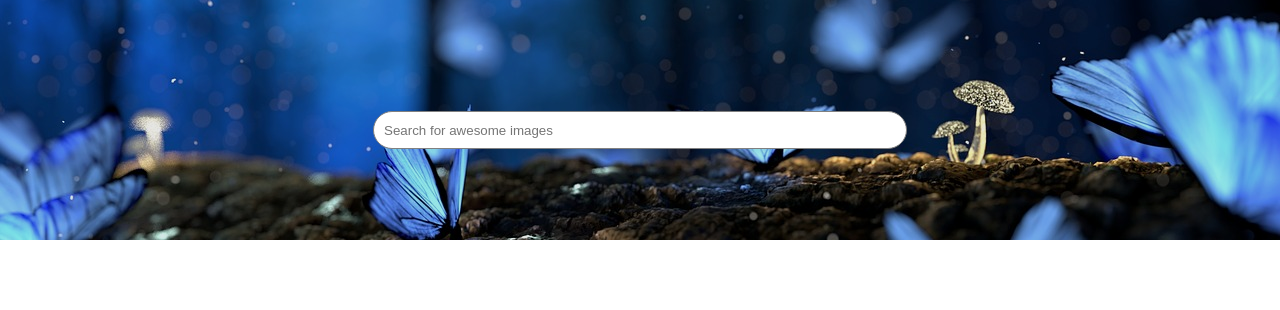
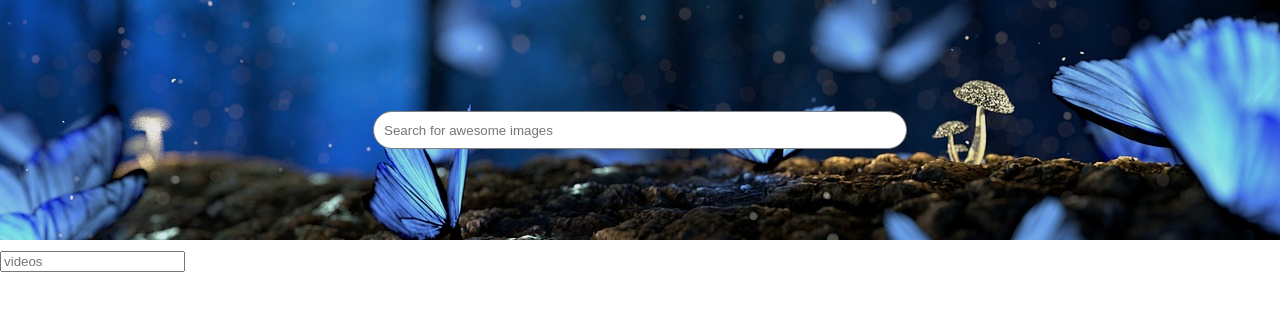
Before and after one commit to albertdugba/pixabay-image-finder-react, a React (Create React App) app: page / in a window 1280 px wide. Shown: the top 310 px of the page. Built offline with nearby package versions, Linux system fonts and the light colour scheme.

Commit message:
Added widget component

```diff
--- a/src/App.js
+++ b/src/App.js
@@ -2,6 +2,7 @@ import React, { Component } from "react";
 import axios from "axios";
 import SearchForm from "./components/SearchForm";
 import ImageResult from "./components/ImageResult";
+import Widget from "./components/Widget";
 
 class App extends Component {
   state = {
@@ -27,6 +28,7 @@ class App extends Component {
     return (
       <div>
         <SearchForm addSearchQuery={this.onSearchQuery} />
+
         {this.state.loading ? (
           <p className="loading">Loading...</p>
         ) : (
@@ -35,6 +37,7 @@ class App extends Component {
             <ImageResult data={this.state.images} className="ImageTop" />
           </div>
         )}
+        <Widget />
       </div>
     );
   }
```
